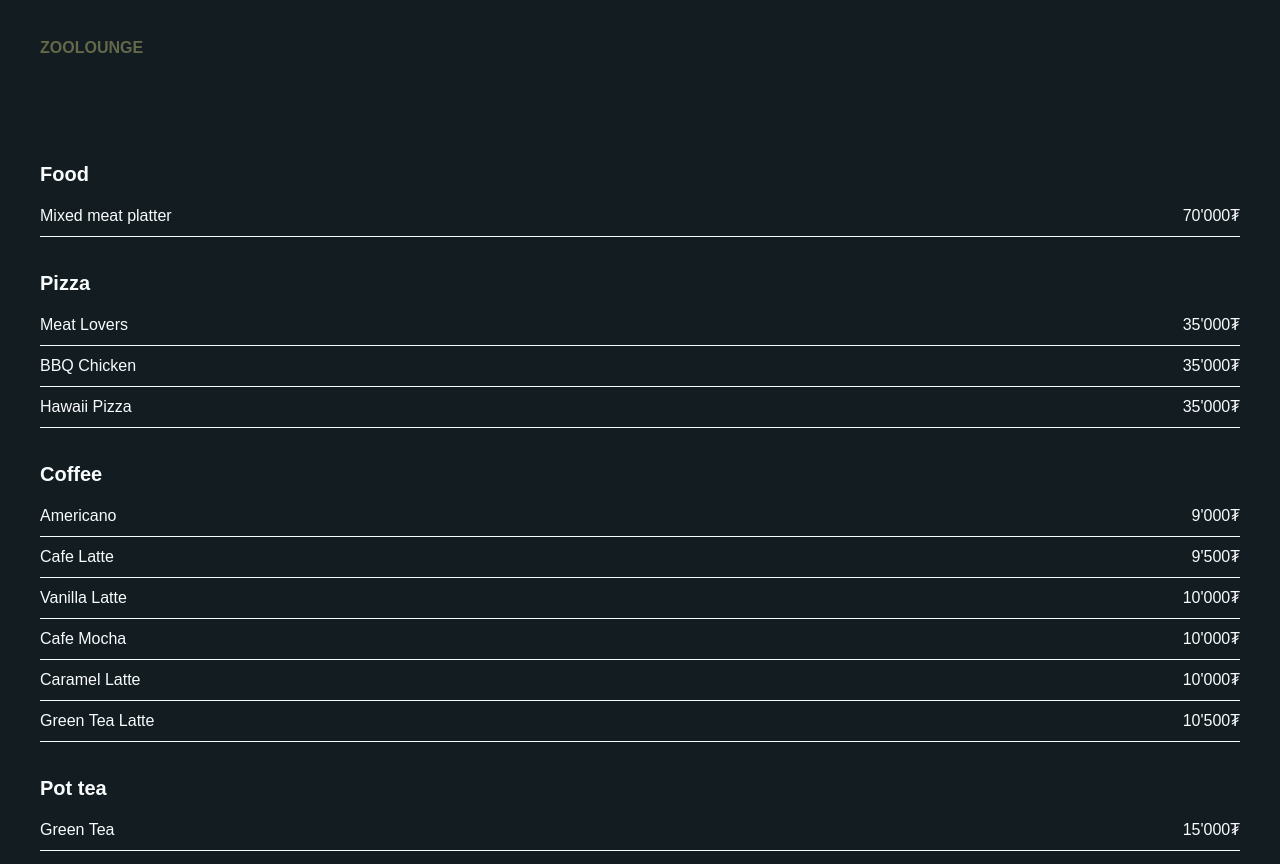
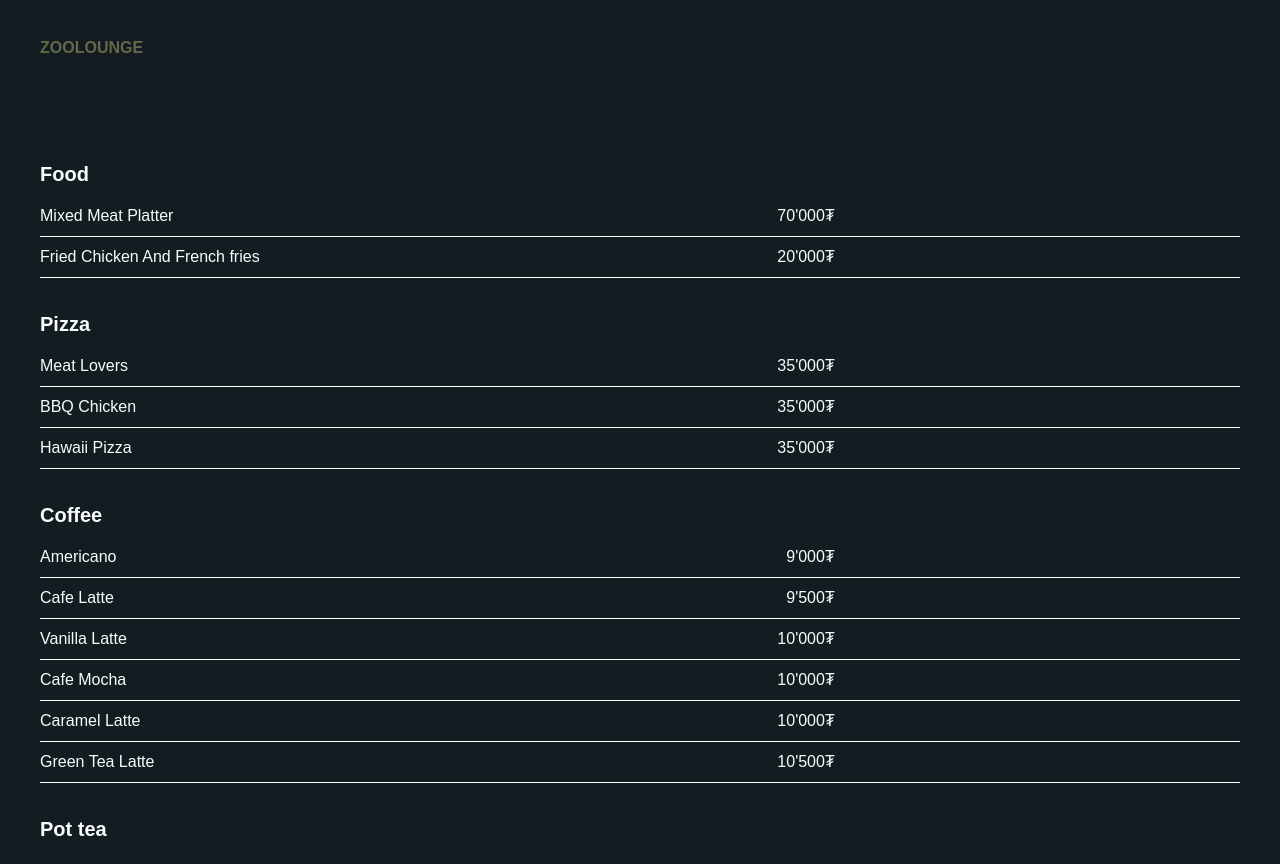
Before and after one commit to Relop9000/zoolounge, a Next.js app: page / in a window 1280 px wide. Built offline with nearby package versions, Linux system fonts and the light colour scheme.

Commit message:
menu update

```diff
--- a/src/components/Menu.jsx
+++ b/src/components/Menu.jsx
@@ -1,5 +1,8 @@
 const menuItems = {
-  Food: [{ id: "1", name: "Mixed meat platter", price: "70'000" }],
+  Food: [
+    { id: "1", name: "Mixed Meat Platter", price: "70'000" },
+    { id: "2", name: "Fried Chicken And French fries", price: "20'000" },
+  ],
   Pizza: [
     { id: "21", name: "Meat Lovers", price: "35'000" },
     { id: "22", name: "BBQ Chicken", price: "35'000" },
@@ -23,8 +26,8 @@ const menuItems = {
     { id: "16", name: "Long Island", price: "27'000" },
     { id: "17", name: "Mojito", price: "25'000" },
     { id: "18", name: "Sex on the Beach", price: "25'000" },
-    { id: "19", name: "Tom Collins", price: "25'000" },
-    { id: "20", name: "Kamikaze", price: "24'000" },
+    { id: "19", name: "Strawberry Daiquiri", price: "25'000" },
+    { id: "20", name: "Fresh Jungle", price: "24'000" },
   ],
   Beers: [
     { id: "10", name: "Heineken", price: "15'000" },
@@ -56,6 +59,34 @@ const menuItems = {
       bottleprice: "",
     },
   ],
+  Whiskey: [
+    { id: "1", name: "Wild Turkey", bottleprice: "300'000" },
+    {
+      id: "2",
+      name: "Jack Daniels 50ml 0.7L",
+      price: "25'000",
+      bottleprice: "290'000",
+    },
+    {
+      id: "3",
+      name: "Ballantines 0.75L",
+      price: "23'000",
+      bottleprice: "230'000",
+    },
+  ],
+  Vodka: [
+    { id: "1", name: "Finlandia", price: "23'000", bottleprice: "200'000" },
+    { id: "2", name: "Grey goose", price: "26'000", bottleprice: "380'000" },
+    { id: "3", name: "Beluga", price: "24'000", bottleprice: "350'000" },
+  ],
+  Wine: [
+    { id: "1", name: "Domaine de La baume", price: "115'000" },
+    { id: "2", name: "Calvet", price: "105'000" },
+    { id: "3", name: "Maison Castel", price: "105'000" },
+    { id: "4", name: "Kindzmarauli", price: "105'000" },
+    { id: "5", name: "Lous Eschenauer", price: "105'000" },
+    { id: "6", name: "Hardys", price: "105'000" },
+  ],
 };
 
 const Menu = () => {
@@ -69,10 +100,15 @@ const Menu = () => {
               {items.map((item) => (
                 <div
                   key={item.id}
-                  className="flex justify-between border-b py-2"
+                  className="grid grid-cols-3 border-b py-2 gap-4"
                 >
-                  <h3>{item.name}</h3>
-                  <span>{item.price}₮</span>
+                  <h3 className="col-span-1">{item.name}</h3>
+                  <span className="text-right min-w-[80px]">
+                    {item.price ? `${item.price}₮` : ""}
+                  </span>
+                  <span className="text-right min-w-[100px]">
+                    {item.bottleprice ? `${item.bottleprice}₮` : ""}
+                  </span>
                 </div>
               ))}
             </div>
```
